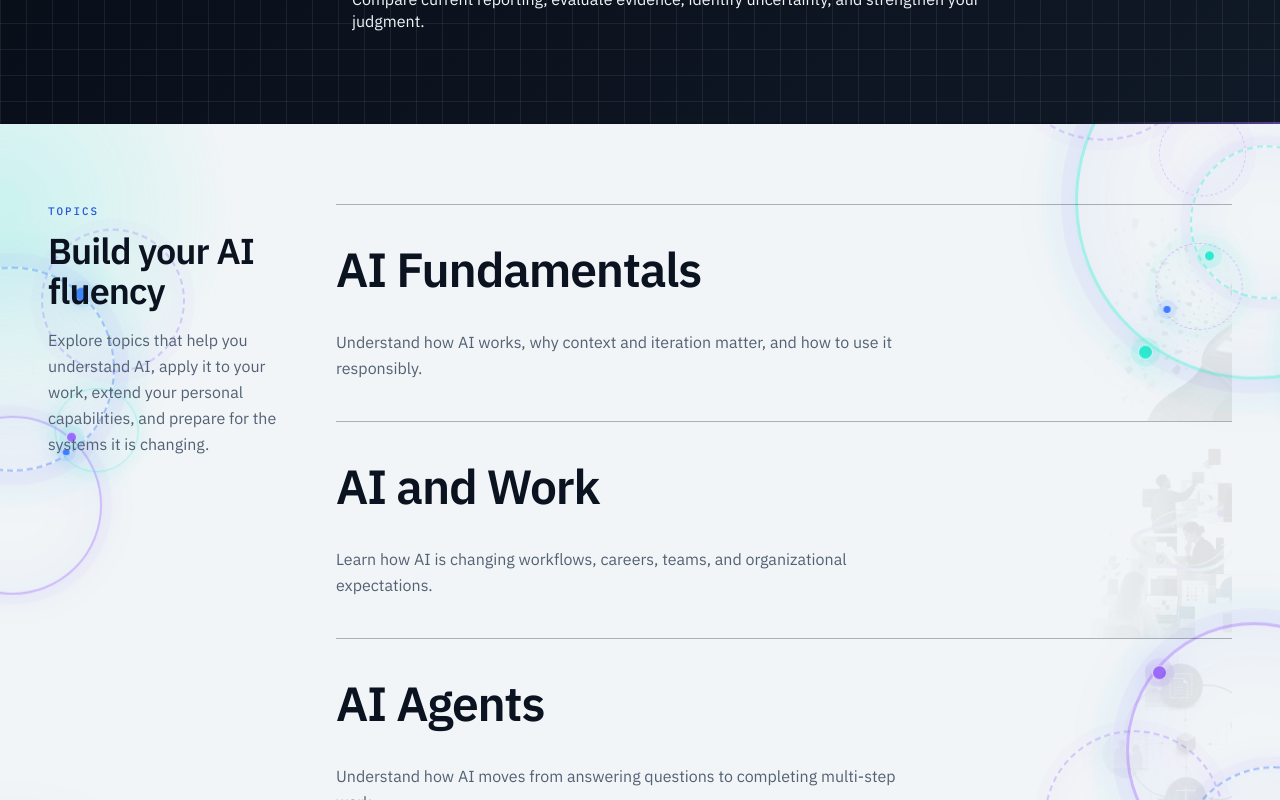
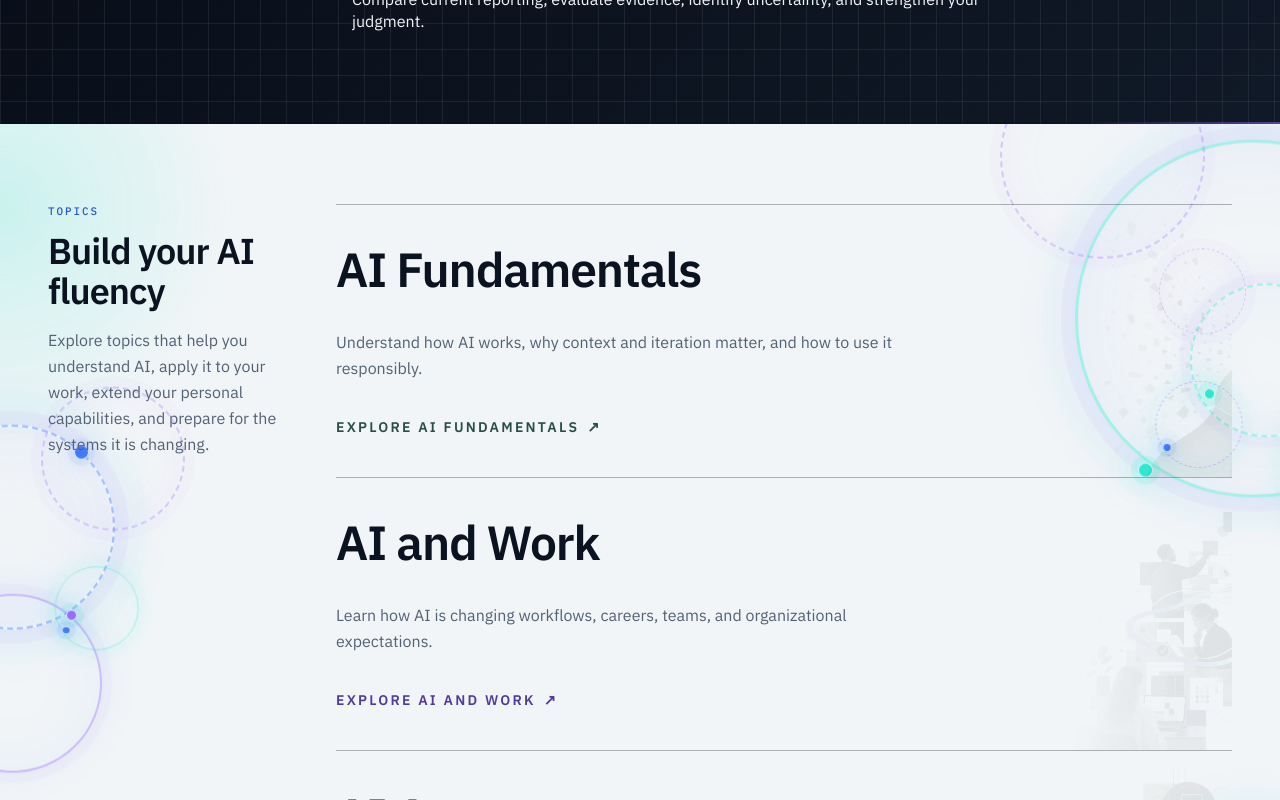
Before and after one commit to mikevallotton/mikevallotton.com, a Next.js app: page /links in a window 1280 px wide. Shown: the part 1000-1800 px from the top of the page. Built offline with nearby package versions, Linux system fonts and the light colour scheme; no server answers.

Commit message:
topic linking more clear, fixing annoying agent behavior

```diff
--- a/app/globals.css
+++ b/app/globals.css
@@ -1180,6 +1180,17 @@ main article a:hover [class*="h-8"][class*="w-8"][class*="rounded-full"] {
   -webkit-mask-image: linear-gradient(90deg, transparent, #000 68%);
   mask-image: linear-gradient(90deg, transparent, #000 68%);
 }
+.topic-index__link {
+  color: var(--topic-color-dark, var(--link));
+  transition: color .45s var(--ease-editorial), transform .45s var(--ease-editorial);
+}
+.topic-index__link-arrow {
+  font-size: .9rem;
+}
+.topic-index > a:hover .topic-index__link,
+.topic-index > a:focus-visible .topic-index__link {
+  transform: translateX(.12rem);
+}
 .topic-index > a:hover .topic-index__art,
 .topic-index > a:focus-visible .topic-index__art {
   opacity: .72;
--- a/components/TopicsSection.js
+++ b/components/TopicsSection.js
@@ -89,20 +89,18 @@ export default function TopicsSection() {
                   className="object-cover"
                 />
               </span>
-              <div className="hidden">
-                <span
-                  aria-hidden="true"
-                  className="text-2xl text-library-walnut transition-transform group-hover:translate-x-2 md:order-3"
-                >
-                  →
-                </span>
-              </div>
               <h3 className="mt-5 text-3xl font-semibold transition-transform duration-500 group-hover:translate-x-2 md:mt-0 md:text-5xl">
                 {topic.title}
               </h3>
               <p className="mt-3 max-w-xl leading-relaxed text-library-muted md:col-start-1">
                 {topic.description}
               </p>
+              <span className="topic-index__link mt-3 inline-flex items-center gap-2 text-sm font-semibold uppercase tracking-[.16em] text-library-walnut md:col-start-1">
+                Explore {topic.title}
+                <span aria-hidden="true" className="site-menu__arrow topic-index__link-arrow">
+                  ↗
+                </span>
+              </span>
             </Link>
           ))}
         </div>
```
Also changed, not shown: 1 other file (tests, documents, lock files or other folders).
